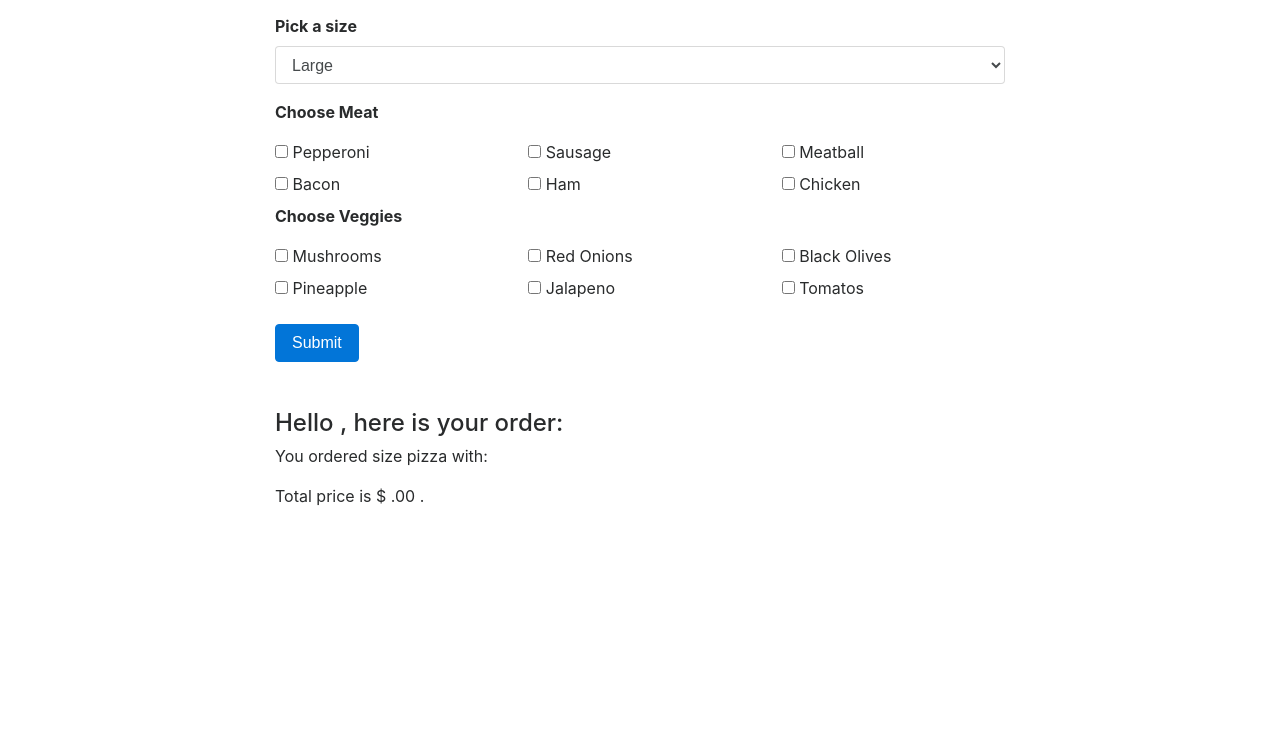
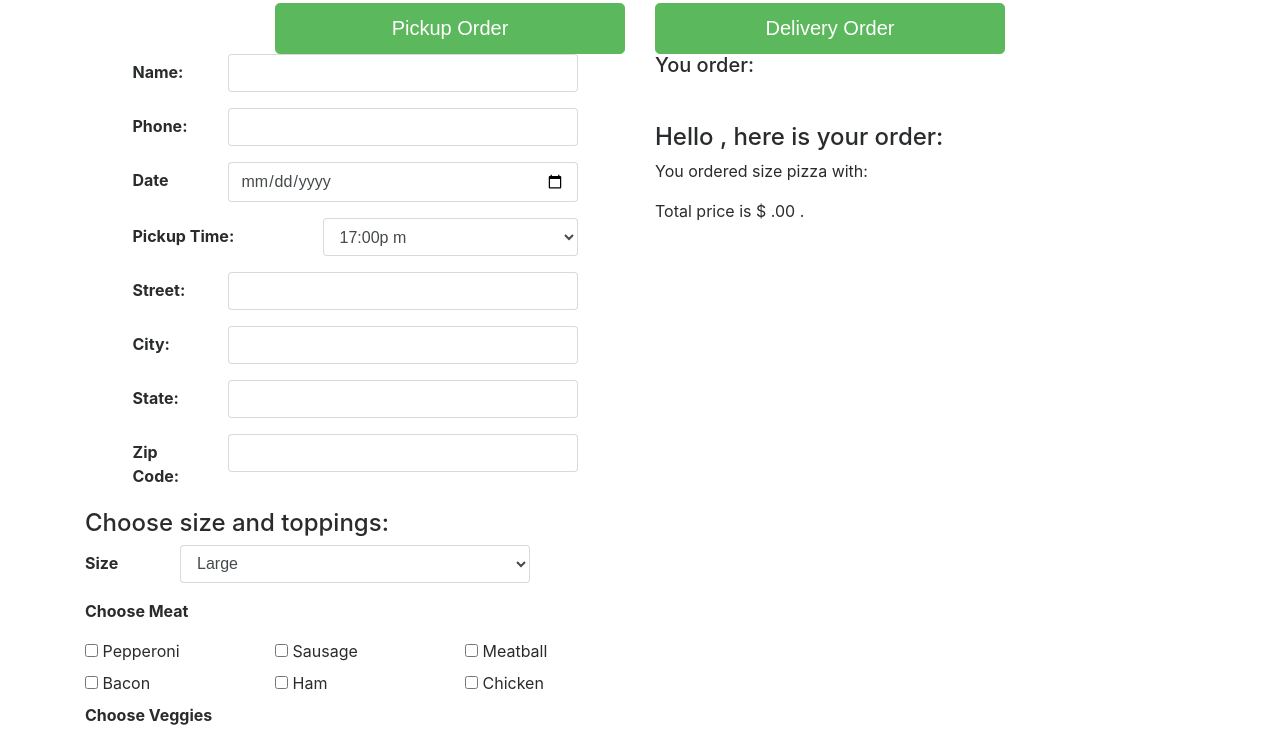
Before and after one commit to txbluebee/order-pizza, a plain HTML site: page index.html in a window 1280 px wide. Shown: the part 284-1024 px from the top of the page. Before the commit the page ends 808 px from the top, so only its background shows below. Drawn offline with nearby package versions, Linux system fonts and the light colour scheme; a script that the page names is missing.

Commit message:
add pickup and delivery selection. add more user input

```diff
--- a/index.html
+++ b/index.html
@@ -21,21 +21,94 @@
   </div>
 
   <div class="container">
+    <!-- Order Type -->
+    <div id="order-type">
       <div class="row">
         <div class="col-8 offset-2">
+          <h2 class="display-6 mb-4 text-center">Please select: </h2>
+          <div class="row">
+            <div class="col">
+              <button type="button" class="btn btn-success btn-lg btn-block mt-3" id="pickup">Pickup Order</button>
+            </div>
+            <div class="col">
+              <button type="button" class="btn btn-success btn-lg btn-block mt-3" id="delivery">Delivery Order</button>
+            </div>
+          </div>
+        </div>
+      </div>
+    </div>
 
+    <!-- Order Form -->
+    <div id="order-form">
+      <div class="row">
+        <div class="col-lg-6">
           <form id="pizza-order">
-          <div class="form-group">
-            <label for="name"><strong>Your Name:</strong></label>
+            <div class="form-group row justify-content-center">
+              <label for="name" class="col-2 col-form-label"><strong>Name:</strong></label>
+              <div class="col-8">
               <input type="text" class="form-control" id="name">
               </div>
-          <div class="form-group">
-            <label for="size"><strong>Pick a size</strong></label>
+            </div>
+            <div class="form-group row justify-content-center">
+              <label for="phone" class="col-2 col-form-label"><strong>Phone:</strong></label>
+              <div class="col-8">
+              <input type="tel" class="form-control" id="phone">
+              </div>
+            </div>
+            <div class="form-group row justify-content-center">
+              <label for="date" class="col-2 col-form-label"><strong>Date</strong></label>
+              <div class="col-8">
+                <input class="form-control" type="date" value="" id="date">
+              </div>
+            </div>
+            <div class="form-group row justify-content-center">
+              <label for="time" class="col-4 col-form-label"><strong>Pickup Time: </strong></label>
+              <div class="col-6">
+                <select class="form-control" id="size">
+                  <option value="17pm">17:00p m</option>
+                  <option value = "18pm">18:00 pm</option>
+                  <option value = "19pm">19:00 pm</option>
+                  <option value = "20pm">20:00 pm</option>
+                </select>
+              </div>
+            </div>
+            <div class="delivery-address">
+              <div class="form-group row justify-content-center">
+                <label for="street" class="col-2 col-form-label"><strong>Street:</strong></label>
+                <div class="col-8">
+                <input type="text" class="form-control" id="street">
+                </div>
+              </div>
+              <div class="form-group row justify-content-center">
+                <label for="city" class="col-2 col-form-label"><strong>City:</strong></label>
+                <div class="col-8">
+                <input type="text" class="form-control" id="city">
+                </div>
+              </div>
+              <div class="form-group row justify-content-center">
+                <label for="state" class="col-2 col-form-label"><strong>State:</strong></label>
+                <div class="col-8">
+                <input type="text" class="form-control" id="state">
+                </div>
+              </div>
+              <div class="form-group row justify-content-center">
+                <label for="zipcode" class="col-2 col-form-label"><strong>Zip Code:</strong></label>
+                <div class="col-8">
+                <input type="text" class="form-control" id="zipcode">
+                </div>
+              </div>
+            </div>
+            <div id="order-pizza">
+              <h4>Choose size and toppings: </h4>
+              <div class="form-group row">
+                <label for="size" class="col-2 col-form-label"><strong>Size</strong></label>
+                <div class="col-8">
                   <select class="form-control" id="size">
                     <option value="large">Large</option>
                     <option value = "medium">Medium</option>
                     <option value = "small">Small</option>
                   </select>
+                </div>
               </div>
               <!-- Meat Ingredients -->
               <p><strong>Choose Meat</strong></p>
@@ -119,7 +192,6 @@
                   </div>
                 </div>
               </div>
-
               <div class="row">
                 <div class="col-md-4 col-sm-12">
                   <div class="form-check">
@@ -146,24 +218,32 @@
                   </div>
                 </div>
               </div>
+            </div>
              <button type="submit" class="btn btn-primary mt-3">Submit</button>
-
-
           </form>
-        <section id="orderdetails" class="mt-5">
+        </div>
+        <div class="col-lg-6">
+          <section id="orderlist">
+            <h5>You order:</h5>
+            <ul></ul>
+          </section>
+          <section id="orderdetail" class="mt-5">
             <h4>Hello <span class="customer-name"></span>, here is your order:</h4>
             <p>You ordered <span class="p-size"></span> size pizza with: </p>
             <ul class="p-toppings"></ul>
             <p>Total price is $ <span class="p-price"></span>.00 .</p>
-
           </section>
         </div>
       </div>
+    </div>
+
 
   </div>
 
 
 
 
+
+
 </body>
 </html>
--- a/js/app.js
+++ b/js/app.js
@@ -62,5 +62,11 @@ $(document).ready(function(){
 
     newPizzaOrder.totalCost();
     $(".p-price").text(newPizzaOrder.finalCost);
+
+    $("input#name").val("");
+    $("#size").val("");
+    $('input[type=checkbox]').each(function() {
+        this.checked = false;
+    });
   });
 });
```
Lines whose indentation alone changed are shown as unchanged.
